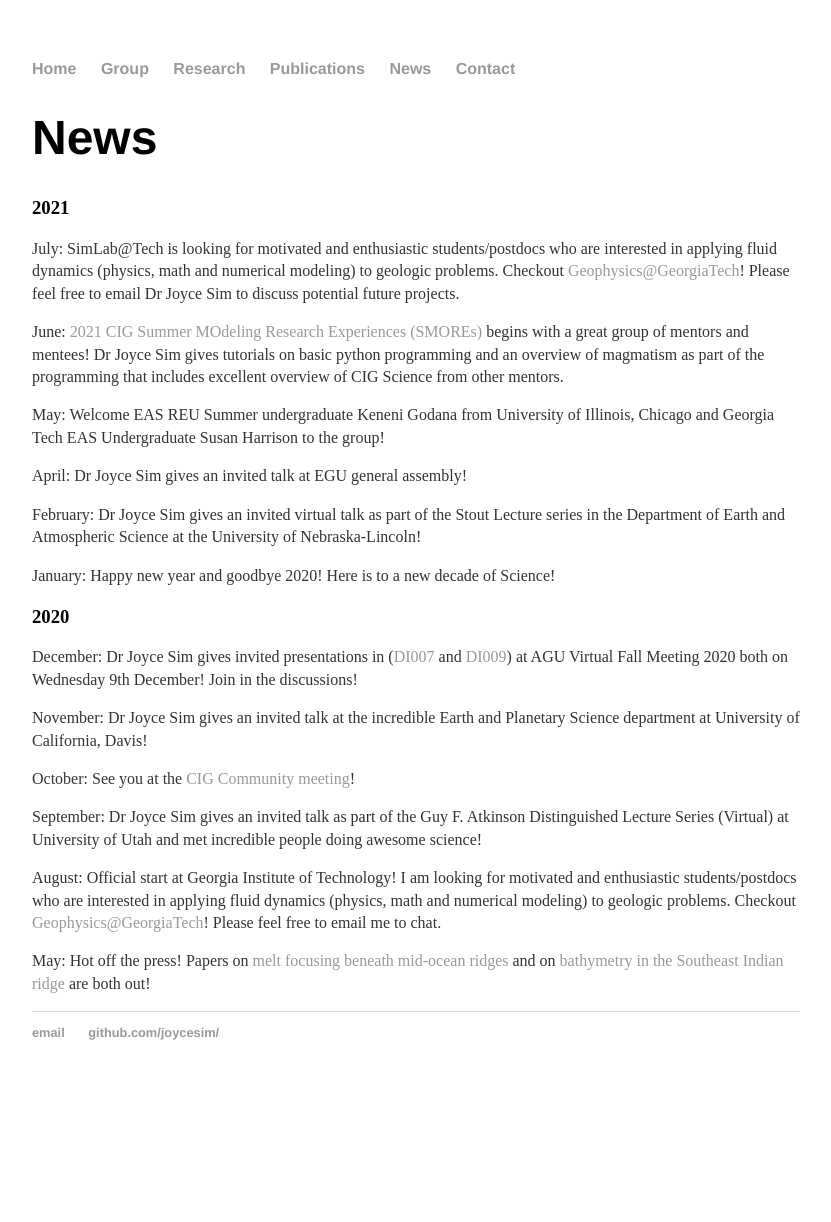
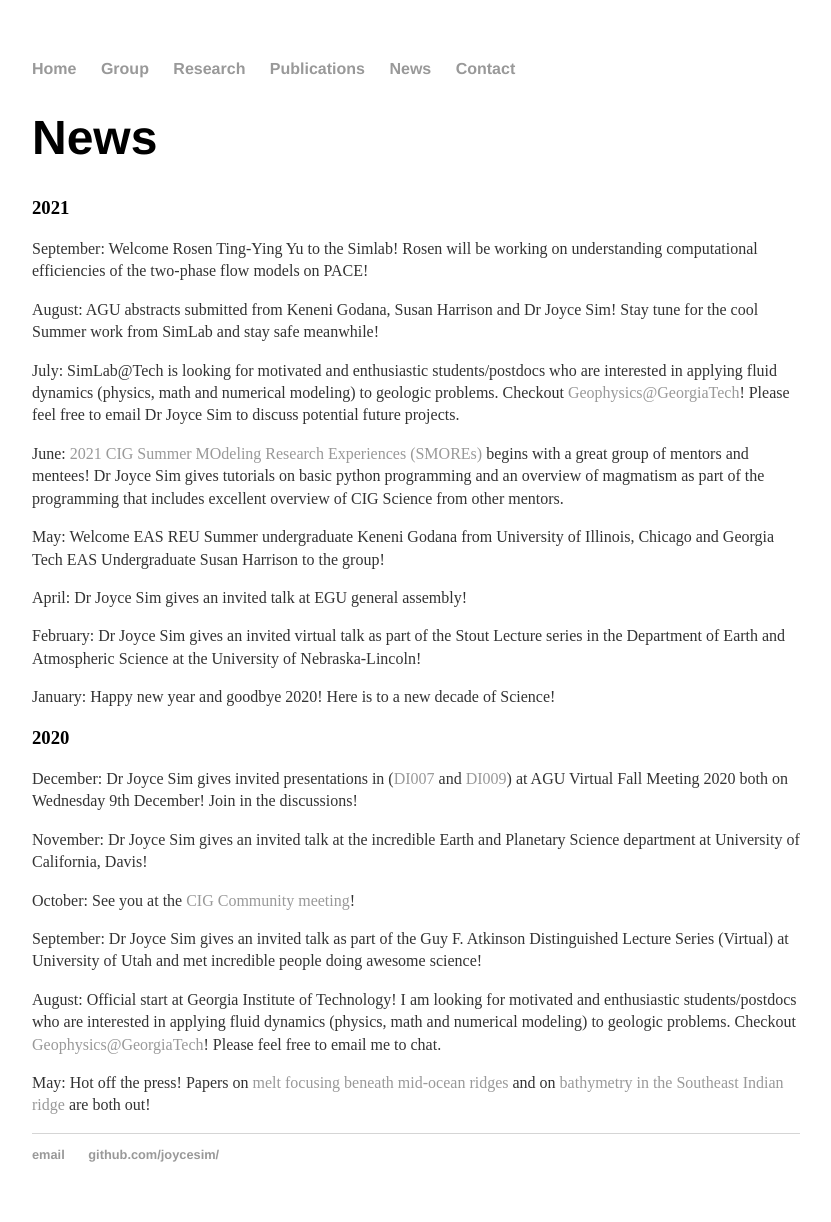
Before and after one commit to joycesim/joycesim.github.io, a Jekyll site: the page built from news/index.md, in a window 1280 px wide. Shown: the whole page, without its empty margins (224-1055 px from the left). Built offline with Jekyll 4.4.1, drawn with Linux system fonts in a browser that asks for light colours; before the commit the page ends 1100 px from its top, so only the background shows below that.

Commit message:
Update index.md

```diff
--- a/news/index.md
+++ b/news/index.md
@@ -5,6 +5,10 @@ title: News
 # {{page.title}}
 
 ### 2021
+September: Welcome Rosen Ting-Ying Yu to the Simlab! Rosen will be working on understanding computational efficiencies of the two-phase flow models on PACE!
+
+August: AGU abstracts submitted from Keneni Godana, Susan Harrison and Dr Joyce Sim! Stay tune for the cool Summer work from SimLab and stay safe meanwhile!
+
 July: SimLab@Tech is looking for motivated and enthusiastic students/postdocs who are interested in applying fluid dynamics (physics, math and numerical modeling) to geologic problems. Checkout [Geophysics@GeorgiaTech](http://geophysics.eas.gatech.edu/)! Please feel free to email Dr Joyce Sim to discuss potential future projects.
 
 June: [2021 CIG Summer MOdeling Research Experiences (SMOREs)](https://geodynamics.org/cig/events/calendar/2021-smores/?eID=1912) begins with a great group of mentors and mentees! Dr Joyce Sim gives tutorials on basic python programming and an overview of magmatism as part of the programming that includes excellent overview of CIG Science from other mentors.
```
